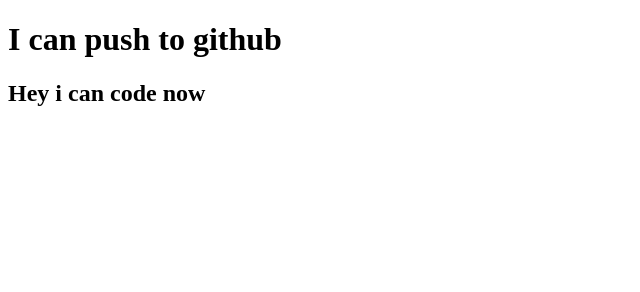
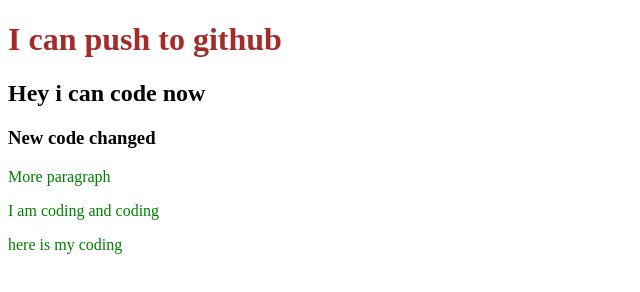
Before and after one commit to Tithikhatun/My-Second-Repo, a plain HTML site: page index.html in a window 1280 px wide. Shown: the whole page, without its empty margins (0-640 px from the left). Drawn offline with Linux system fonts and the light colour scheme.

Commit message:
added code

```diff
--- a/index.html
+++ b/index.html
@@ -4,9 +4,14 @@
     <meta charset="UTF-8">
     <meta name="viewport" content="width=device-width, initial-scale=1.0">
     <title>My-Second-Repo</title>
+    <link rel="stylesheet" href="style.css">
 </head>
 <body>
     <h1>I can push to github</h1>
     <h2>Hey i can code now</h2>
+    <h3>New code changed</h3>
+    <p>More paragraph</p>
+    <p>I am coding and coding</p>
+    <p>here is my coding</p>
 </body>
 </html>
--- a/style.css
+++ b/style.css
@@ -1,3 +1,6 @@
 p{
     color: green;
 }
+h1{
+    color: brown;
+}
```
